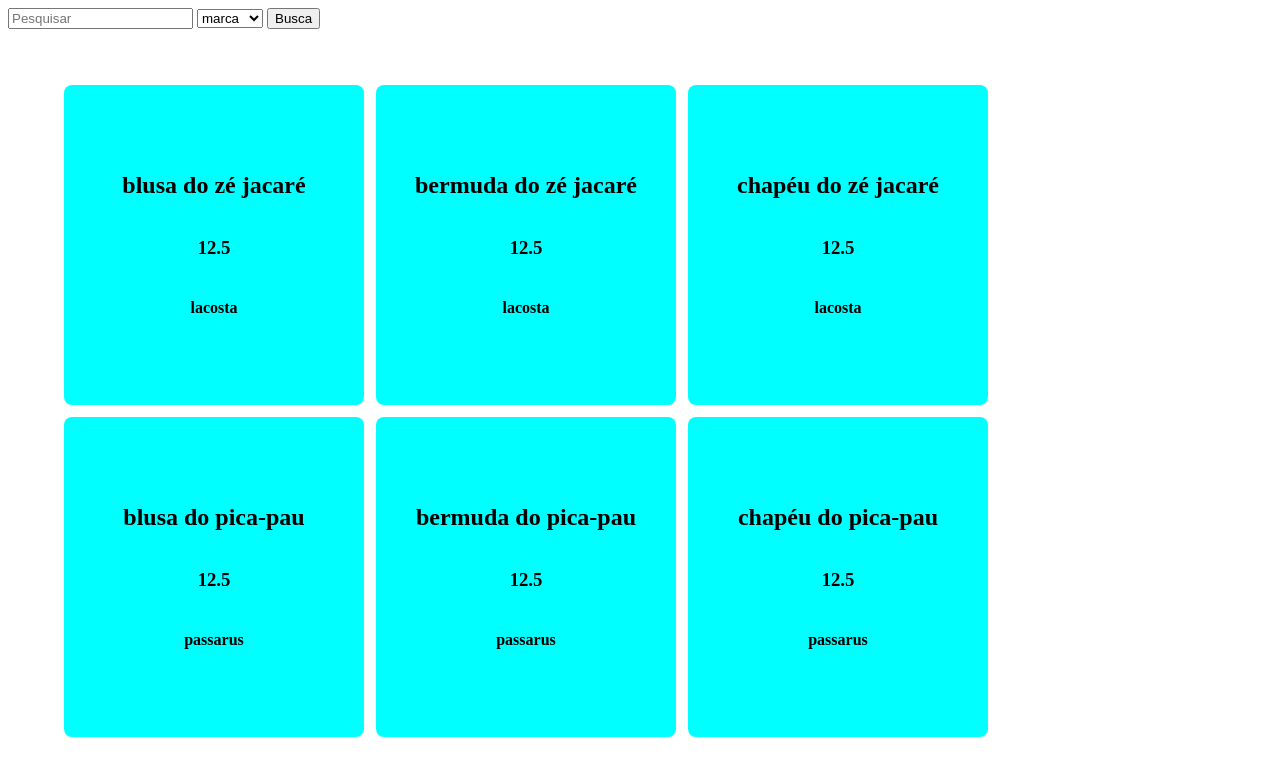
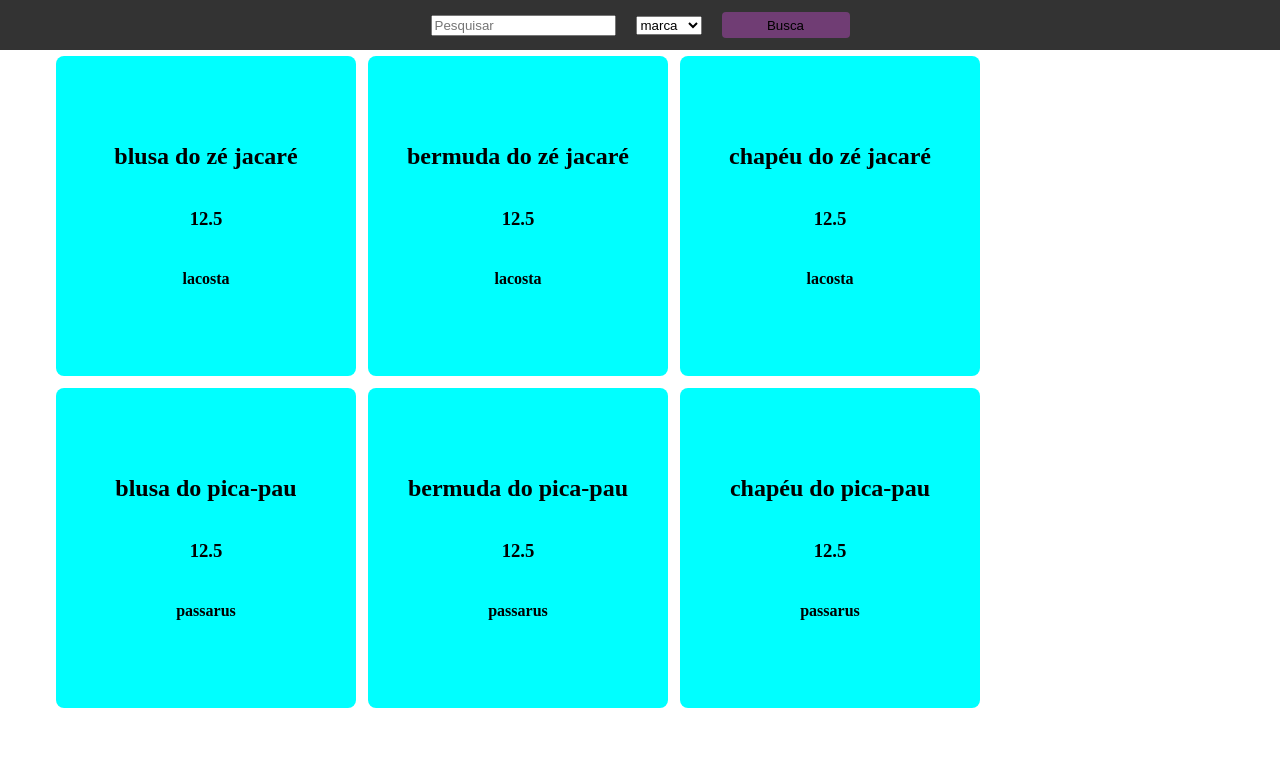
Before and after one commit to Nycolas-Lacerda/curso_javascript_typescript, a website: page index.html in a window 1280 px wide. Drawn offline with Linux system fonts and the light colour scheme.

Commit message:
feat: style do menu

```diff
--- a/index.html
+++ b/index.html
@@ -8,18 +8,20 @@
         <title>Document</title>
     </head>
     <body>
+        <div class="filter-wrapper" >
             <input placeholder="Pesquisar" id="input-pesquisar">
             <select id="filter-type-select">
                 <option value="marca" selected>marca</option>
                 <option value="modelo">modelo</option>
             </select>
             <button id="search-button"> Busca </button>
+        </div>
 
         <div id="root"> </div>
 
-        <!-- <script src="./scripts/index.js"></script>
-        <script src="./scripts/exercicio_aula_1/index.js"></script>
-        <script src="./scripts/exercicio_aula_2/index.js"></script> -->
+        <!-- <script src="./scripts/index.js"></script> -->
+        <!-- <script src="./scripts/exercicio_aula_1/index.js"></script> -->
+        <script src="./scripts/exercicio_aula_2/index.js"></script>
         <script src="./scripts/exercicio_aula_3/index.js"></script>
     </body>
 </html>
--- a/scripts/exercicio_aula_2/index.js
+++ b/scripts/exercicio_aula_2/index.js
@@ -87,7 +87,7 @@
 */
 function geraMatrizSomada(final, tam) {
     const matriz = geraMatriz(final, tam);
-    return matriz.map((arr, ind) => {
+    return matriz.map((arr) => {
         let arraySoma = [0];
         arraySoma[0] = arr.reduce((val, id) => {
             return val + id;
--- a/scripts/exercicio_aula_2/index.ts
+++ b/scripts/exercicio_aula_2/index.ts
@@ -93,7 +93,7 @@
 */
 function geraMatrizSomada(final: number, tam: number){
     const matriz = geraMatriz(final, tam);
-    return matriz.map((arr, ind) => {
+    return matriz.map((arr) => {
         let arraySoma = [0];
 
         arraySoma[0] = arr.reduce((val, id) => {
--- a/styles/index.css
+++ b/styles/index.css
@@ -5,8 +5,13 @@
     gap: 12px;
 }
 
+body{
+    margin: 0;
+    padding: 0;
+}
+
 .item-wrapper{
-    background-color: aqua;
+    background-color: rgb(0, 255, 255);
     width: 300px;
     height: 300px;
     display: flex;
@@ -16,3 +21,22 @@
     align-items: center;
     border-radius: 8px;
 }
+
+.filter-wrapper{
+    display: flex;
+    justify-content: center;
+    gap: 20px;
+    align-items: center;
+    height: 50px;
+    width: 100%;
+    background-color: rgba(0, 0, 0, 0.8);
+    position: fixed;
+}
+
+.filter-wrapper > button{
+    border: none;
+    background: rgb(112, 61, 116);
+    border-radius: 4px;
+    height: 26px;
+    width: 10%;
+}
```
Lines whose indentation alone changed are shown as unchanged.
